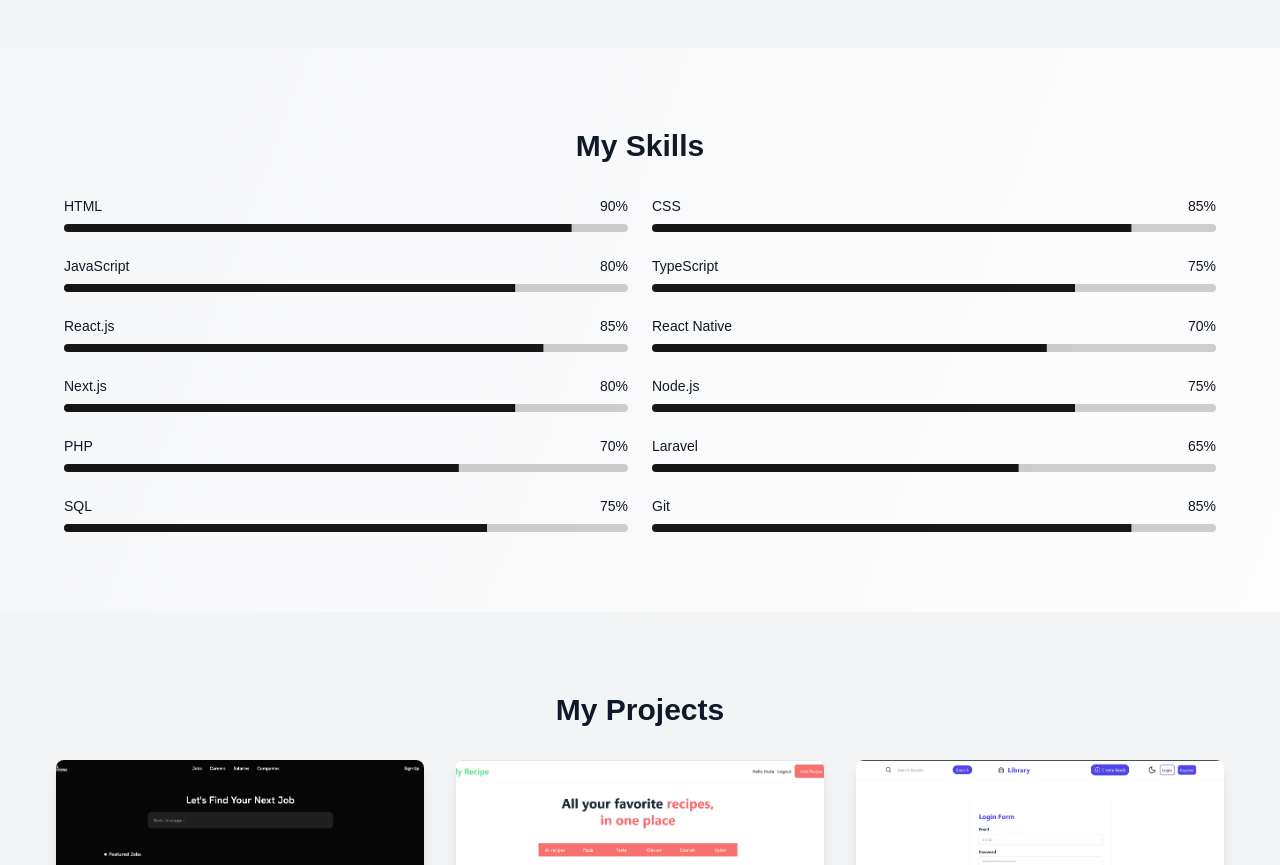
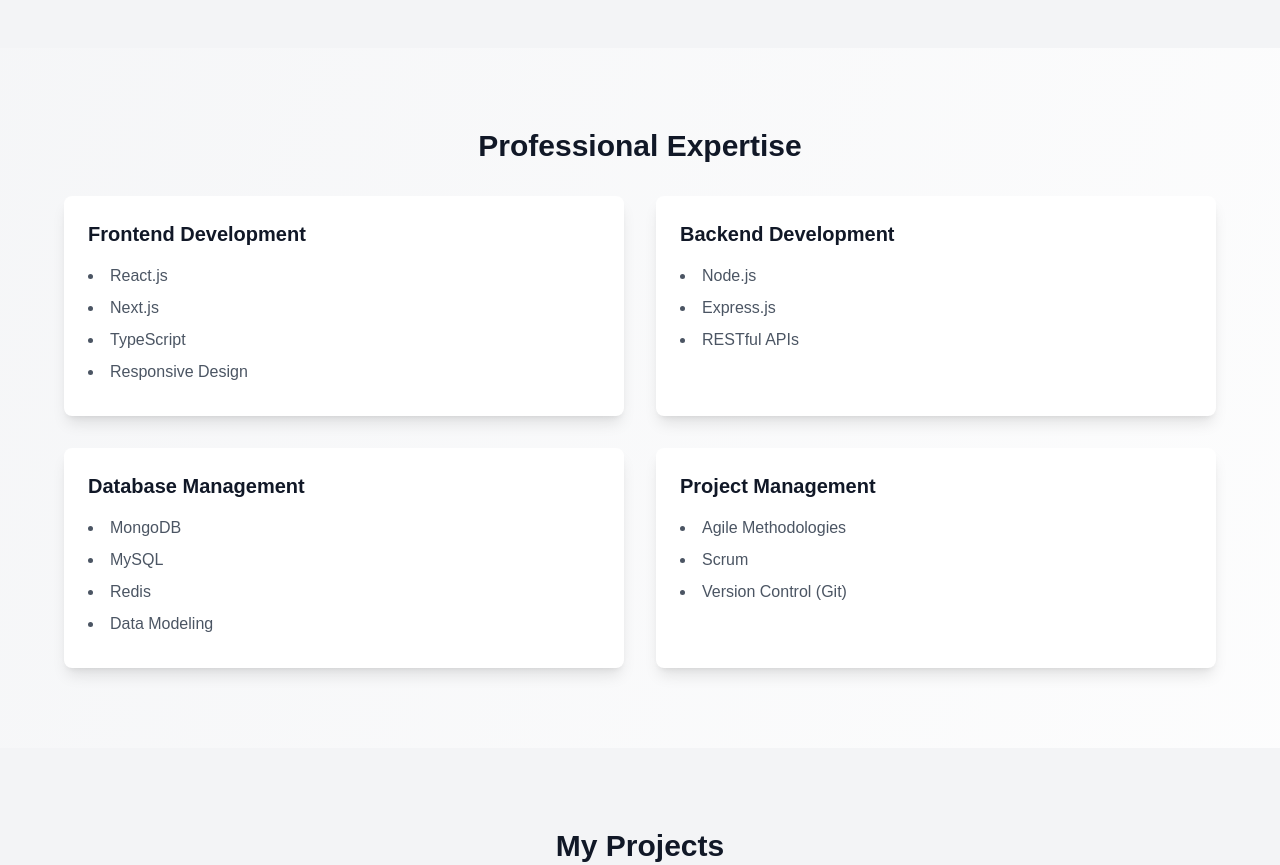
Before and after one commit to ThutaNyan788/Portfolio, a Next.js app: page / in a window 1280 px wide. Shown: the part 1300-2165 px from the top of the page. Built offline with nearby package versions, Linux system fonts and the light colour scheme.

Commit message:
ver2_skills

```diff
--- a/app/page.tsx
+++ b/app/page.tsx
@@ -43,20 +43,7 @@
     setIsMenuOpen(false)
   }
 
-  const skills = [
-    { name: "HTML", progress: 90 },
-    { name: "CSS", progress: 85 },
-    { name: "JavaScript", progress: 80 },
-    { name: "TypeScript", progress: 75 },
-    { name: "React.js", progress: 85 },
-    { name: "React Native", progress: 70 },
-    { name: "Next.js", progress: 80 },
-    { name: "Node.js", progress: 75 },
-    { name: "PHP", progress: 70 },
-    { name: "Laravel", progress: 65 },
-    { name: "SQL", progress: 75 },
-    { name: "Git", progress: 85 },
-  ]
+
 
 
 
@@ -97,6 +84,14 @@
       github: "https://github.com/ThutaNyan788/ReactNative_Aora"
     },
   ]
+
+
+  const skills = [
+    { category: "Frontend Development", items: ["React.js", "Next.js", "TypeScript", "Responsive Design"] },
+    { category: "Backend Development", items: ["Node.js", "Express.js", "RESTful APIs"] },
+    { category: "Database Management", items: ["MongoDB", "MySQL", "Redis", "Data Modeling"] },
+    { category: "Project Management", items: ["Agile Methodologies", "Scrum","Version Control (Git)"] },
+  ];
 
 
 
@@ -246,28 +241,31 @@
           </div>
         </section>
 
+
         <section id="skills" className="py-20 px-10">
           <div className="container mx-auto px-6">
-            <h2 className="text-3xl font-bold mb-8 text-center">My Skills</h2>
-            <div className="grid grid-cols-1 md:grid-cols-2 gap-6">
-              {skills.map((skill, index) => (
+            <h2 className="text-3xl font-bold mb-8 text-center text-gray-900 dark:text-white">Professional Expertise</h2>
+            <div className="grid grid-cols-1 md:grid-cols-2 gap-8">
+              {skills.map((skillCategory, index) => (
                 <motion.div
-                  key={skill.name}
+                  key={skillCategory.category}
                   initial={{ opacity: 0, y: 20 }}
                   animate={{ opacity: 1, y: 0 }}
                   transition={{ duration: 0.5, delay: index * 0.1 }}
-                  className="space-y-2"
+                  className="p-6 rounded-lg bg-white dark:bg-gray-700 shadow-lg"
                 >
-                  <div className="flex justify-between items-center">
-                    <span className="text-sm font-medium">{skill.name}</span>
-                    <span className="text-sm font-medium">{skill.progress}%</span>
-                  </div>
-                  <Progress value={skill.progress} className="w-full" />
+                  <h3 className="text-xl font-semibold mb-4 text-gray-900 dark:text-white">{skillCategory.category}</h3>
+                  <ul className="list-disc list-inside text-gray-600 dark:text-gray-300">
+                    {skillCategory.items.map((item) => (
+                      <li key={item} className="mb-2">{item}</li>
+                    ))}
+                  </ul>
                 </motion.div>
               ))}
             </div>
           </div>
         </section>
+
 
         <section id="projects" className={`py-20 ${isDarkMode ? 'bg-gray-800' : 'bg-gray-100'}`}>
           <div className="container mx-auto px-6">
@@ -293,11 +291,11 @@
                     <p className={`${isDarkMode ? 'text-gray-300' : 'text-gray-600'} mb-4`}>
                       {project.desc}
                     </p>
-                      <div className="flex space-x-2">
-                        <Button variant={"outline"} onClick={()=>window.location.href=project.github}>
-                          <Github/>
-                        </Button>
-                      </div>
+                    <div className="flex space-x-2">
+                      <Button variant={"outline"} onClick={() => window.location.href = project.github}>
+                        <Github />
+                      </Button>
+                    </div>
 
                   </div>
                 </motion.div>
```
